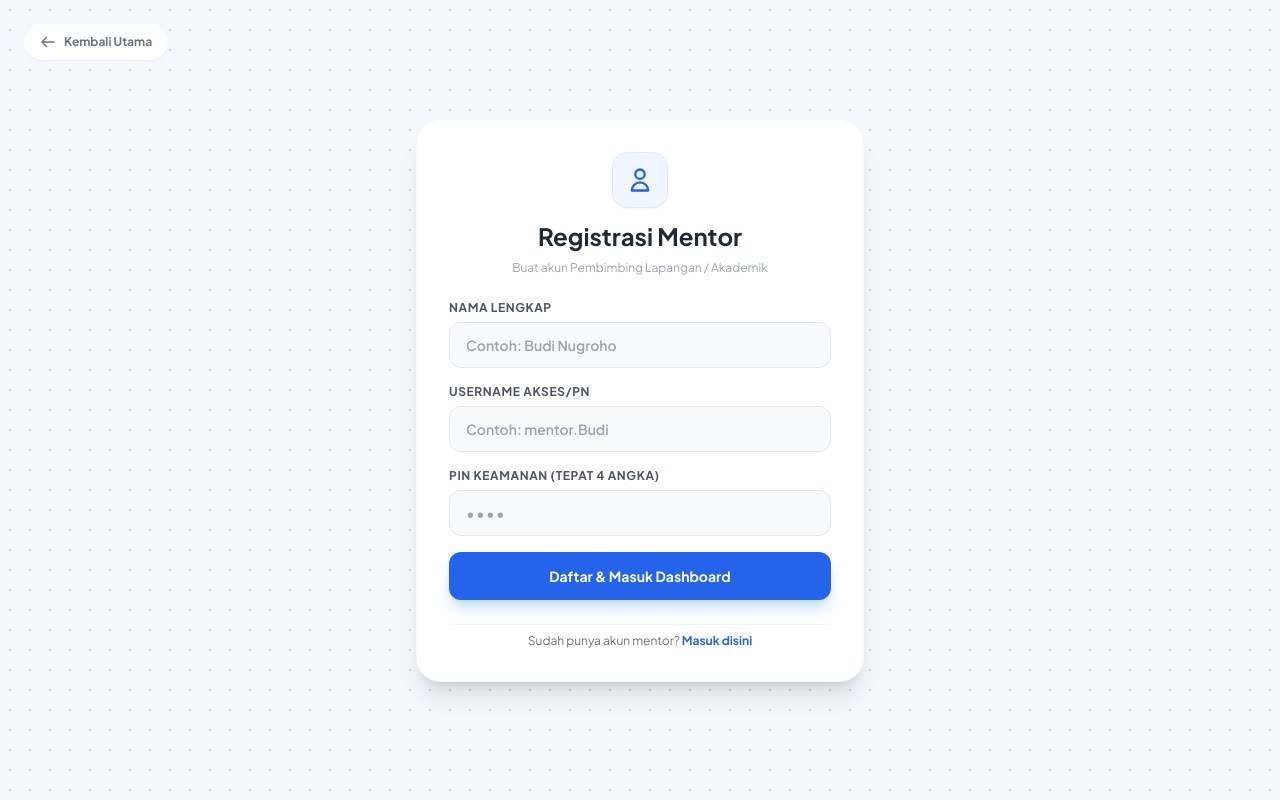
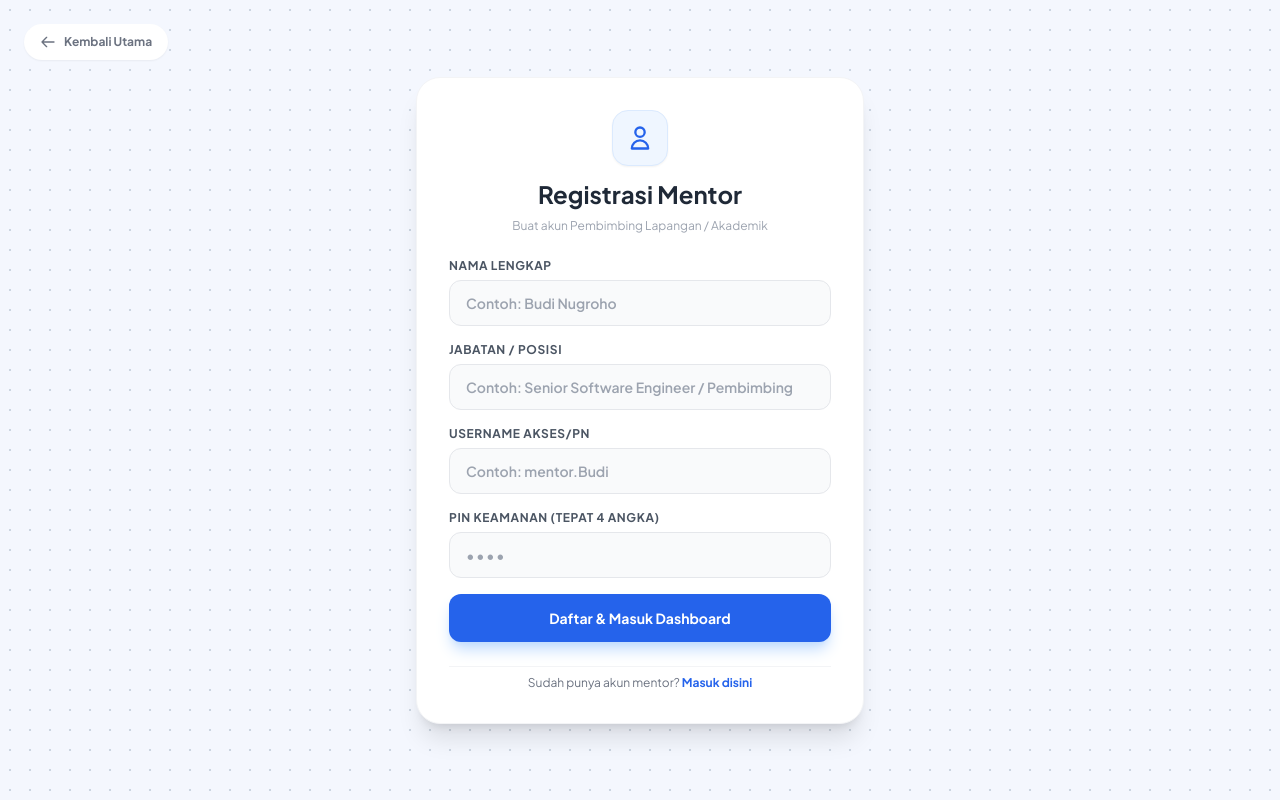
Before and after one commit to Wazozky345/Website-Absensi-Magang, a PHP site: page /register_mentor.php in a window 1280 px wide. Run offline with PHP 8.4, Linux system fonts and the light colour scheme; some libraries are stand-ins or nearby versions.

Commit message:
feat(auth): tambahkan input jabatan mentor dan simpan ke session auto-login

```diff
--- a/register_mentor.php
+++ b/register_mentor.php
@@ -11,11 +11,12 @@ $success_redirect = false;
 // PROSES PENDAFTARAN MENTOR
 if ($_SERVER['REQUEST_METHOD'] === 'POST') {
     $nama_mentor = trim($_POST['nama_mentor'] ?? '');
+    $jabatan     = trim($_POST['jabatan'] ?? '');
     $username    = trim($_POST['username'] ?? '');
     $pin         = trim($_POST['pin'] ?? '');
 
     // Validasi Input Sederhana
-    if (empty($nama_mentor) || empty($username) || empty($pin)) {
+    if (empty($nama_mentor) || empty($jabatan) || empty($username) || empty($pin)) {
         $error_msg = 'Semua kolom wajib diisi!';
     } elseif (strlen($pin) !== 4 || !ctype_digit($pin)) {
         // Validasi ketat: PIN harus tepat 4 digit angka
@@ -31,8 +32,8 @@ if ($_SERVER['REQUEST_METHOD'] === 'POST') {
             $error_msg = 'Username sudah terdaftar! Gunakan username lain.';
         } else {
             // 2. Simpan Data Mentor Baru ke Database `mentors`
-            $stmt_insert = $conn->prepare("INSERT INTO mentors (username, nama_mentor, pin, jabatan) VALUES (?, ?, ?, 'Pembimbing Lapangan')");
-            $stmt_insert->bind_param("sss", $username, $nama_mentor, $pin);
+            $stmt_insert = $conn->prepare("INSERT INTO mentors (username, nama_mentor, jabatan, pin) VALUES (?, ?, ?, ?)");
+            $stmt_insert->bind_param("ssss", $username, $nama_mentor, $jabatan, $pin);
 
             if ($stmt_insert->execute()) {
                 $new_mentor_id = $stmt_insert->insert_id;
@@ -42,6 +43,7 @@ if ($_SERVER['REQUEST_METHOD'] === 'POST') {
                 $_SESSION['role']      = 'mentor';
                 $_SESSION['nama_user'] = $nama_mentor;
                 $_SESSION['username']  = $username;
+                $_SESSION['jabatan']   = $jabatan; // <-- PENAMBAHAN: Menyimpan jabatan ke sesi login
 
                 $success_redirect = true;
             } else {
@@ -109,6 +111,13 @@ if ($_SERVER['REQUEST_METHOD'] === 'POST') {
             </div>
 
             <div>
+                <label class="block text-xs font-bold text-gray-600 uppercase tracking-wider mb-1.5">Jabatan / Posisi</label>
+                <input type="text" name="jabatan" required placeholder="Contoh: Senior Software Engineer / Pembimbing"
+                       value="<?php echo htmlspecialchars($_POST['jabatan'] ?? ''); ?>"
+                       class="w-full bg-gray-50 border border-gray-200 rounded-xl px-4 py-3 text-sm focus:outline-none focus:border-blue-500 focus:bg-white transition font-semibold">
+            </div>
+
+            <div>
                 <label class="block text-xs font-bold text-gray-600 uppercase tracking-wider mb-1.5">Username Akses/PN</label>
                 <input type="text" name="username" required placeholder="Contoh: mentor.Budi"
                        value="<?php echo htmlspecialchars($_POST['username'] ?? ''); ?>"
```
